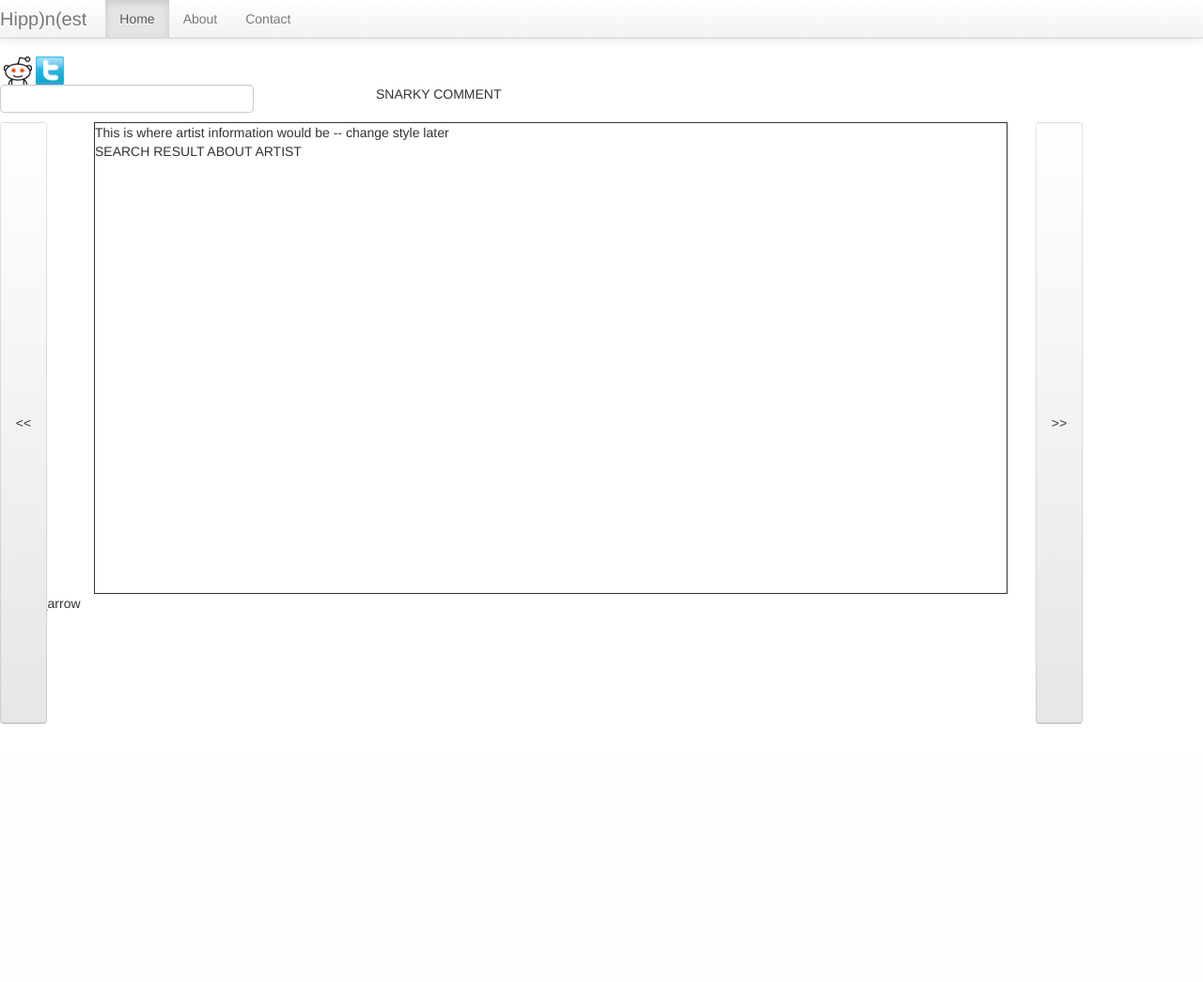
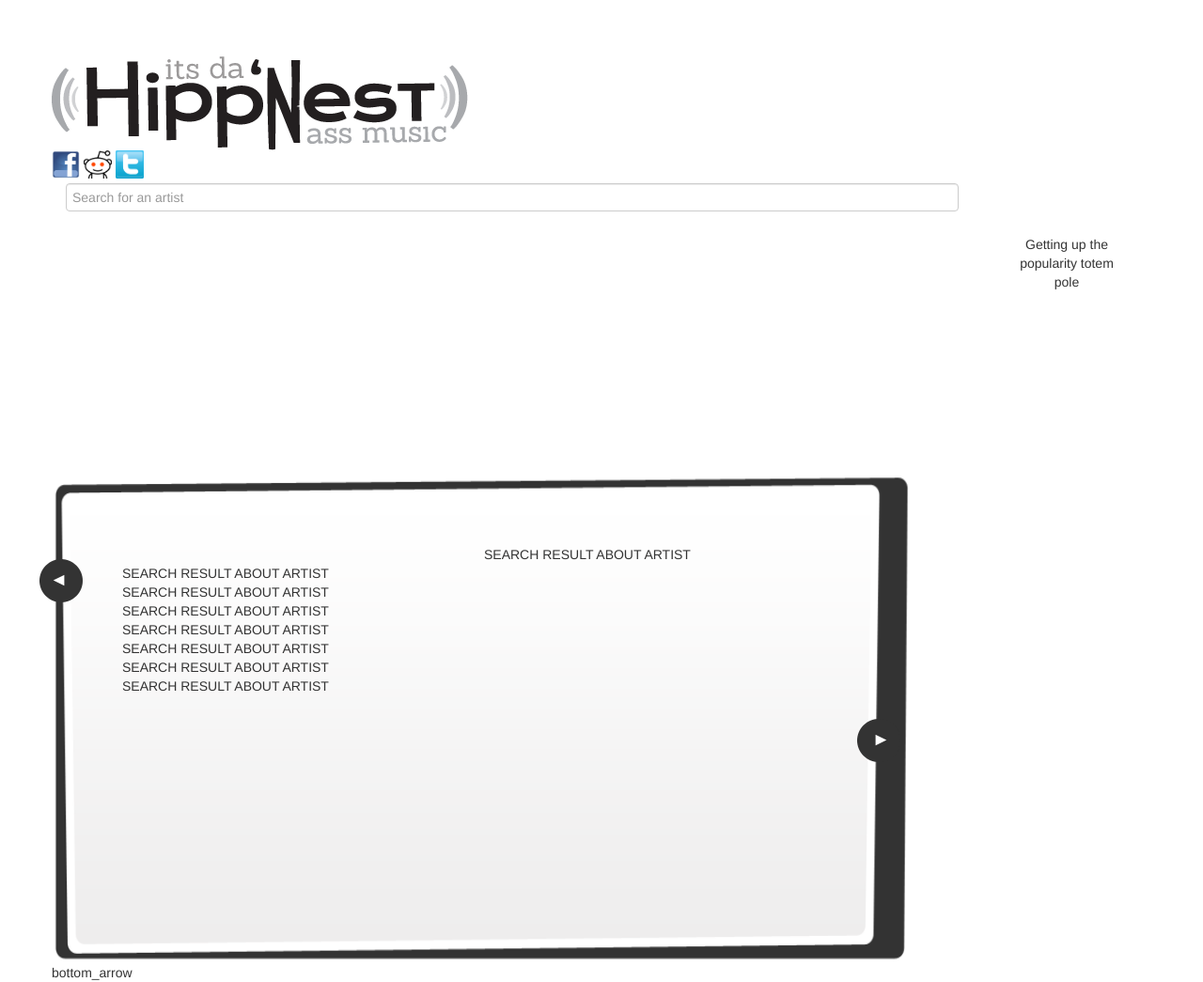
Before and after one commit to amcglathery/turnt-cyril, a Django app: page / in a window 1280 px wide. Shown: the whole page at 94% size. Before the commit the page ends 770 px from the top, so only its background shows below. Run offline with Django 3.2, Linux system fonts and the light colour scheme; parts of the project's set-up code (start-up, migrations or seed data) failed here and were passed over; some libraries are stand-ins or nearby versions.

Commit message:
CSS changes in base.html:

```diff
--- a/hipnest/hipnest/static/css/base.css
+++ b/hipnest/hipnest/static/css/base.css
@@ -1,10 +1,84 @@
-.search_btn{
-    position:fixed;
-    width: 50px;
-    height: 80%;
-    display: block;
+body{
+    width:100%;
+    margin-auto;
 }
 
-.span10{
-    width: 80%;
+#top_bar{
+    margin-top:20px;
 }
+
+#band_searched{
+    width:400px;
+    height:250px;
+    display:inline-block;
+}
+
+#search_bar_container{
+    margin-top:20px;
+    width:300px;
+    padding:10px;
+    display:inline;
+}
+
+#searchbar{
+    width:80%;
+    margin:5px;
+}
+
+
+#snarky_comment{
+    position:relative;
+    display:inline-block;
+    width:120px;
+    height:250px;
+    clear:both;
+    float:right;
+    padding-right:30px;
+    text-align:center;
+}
+
+.search_btn{
+    background:none;
+    border:none;
+    font-color:#FFFFFF;
+    font-weight:bold;
+    font-size: 25px;
+    position:absolute;
+    display: block;
+    z-index: 2;
+    top:250px;
+}
+
+#search_result{
+    background-size:100% 100%;
+    background-repeat: no-repeat;
+    height:450px;
+    width:850px;
+    padding: 35px;
+
+}
+
+#artist_info{
+    margin: 40px;
+}
+
+#left_button_container{
+    position:relative;
+    background-color: none;
+    display: block;
+    width:50%;
+    float:left;
+    text-align:left;
+    left:-55px;
+    top: 50px;
+}
+
+#right_button_container{
+    position:relative;
+    display: block;
+    text-align:right;
+    float:right;
+    clear:both;
+    top: -20px;
+    margin-right:-25px;
+}
--- a/hipnest/hipnest/static/js/suggest.js
+++ b/hipnest/hipnest/static/js/suggest.js
@@ -1,10 +1,30 @@
 /*
  * javascript file for search bar
  */
+
+
+function transform_rating($r){
+    var n = Math.ceil(($r - 0.1) * 10) - 4;
+    console.log($r + " " + n);
+    return n;
+}
+
+
 $(document).ready(function(){
-    var rating = 0.5
+    var comments = new Array();
+    comments[0] = "Really, really, really under the radar";
+    comments[1] = "Starting to get popular";
+    comments[2] = "Getting up the popularity totem pole";
+    comments[3] = "Has a potential to be the next big thing";
+    comments[4] = "Sooner or later, this artist will be everywhere";
+    comments[5] = "We eat, breathe, and sleep this artist's music";
+
+    var rating = 0.7;
+    $('#snarky_comment').html(comments[2])
     $('#left_button').click(function(){
 	rating = rating - 0.1;
+	$('#snarky_comment').html(comments[transform_rating(rating)]);
+
 	$('#artist_info').hide("slide", {direction: "left"}, 1000, function(){
 	    $('#artist_info').html("CHANGED!  " + rating);
 	    $('#artist_info').show("slide", {direction: "right"}, 1000);
@@ -13,6 +33,7 @@ $(document).ready(function(){
 
     $('#right_button').click(function(){
 	 rating = rating + 0.1;
+	$('#snarky_comment').html(comments[transform_rating(rating)]);
 	$('#artist_info').hide("slide", {direction: "right"}, 1000, function(){
 	    $('#artist_info').html("CHANGED!  " + rating);
 	    $('#artist_info').show("slide", {direction: "left"}, 1000);
--- a/hipnest/hipnest/templates/base.html
+++ b/hipnest/hipnest/templates/base.html
@@ -27,31 +27,12 @@
 
 <body>
 
-  <div class="navbar navbar-fixed-top">
-    <div class="navbar-inner">
-      <div class="container-fluid">
-        <a class="btn btn-navbar" data-toggle="collapse" data-target=".nav-collapse">
-        <span class="icon-bar"></span>
-        <span class="icon-bar"></span>
-        <span class="icon-bar"></span>
-        </a>
-        <a class="brand" href="#">Hipp)n(est</a>
-        <div class="nav-collapse">
-          <ul class="nav">
-          {% block nav %}
-          <li class="active"><a href="#">Home</a></li>
-          <li><a href="#about">About</a></li>
-          <li><a href="#contact">Contact</a></li>
-          {% endblock nav %}
-          </ul>
-        </div><!--/.nav-collapse -->
-      </div>
-    </div>
+  <div class="container">
+  {% block content %}
+  <div id= "logo_container">
+    <img src="{{ STATIC_URL }}img/logo_hippNest.png" />
   </div>
-
-  <div class="container-fluid">
-  {% block content %}
-  <div id = "share_bar" class = "row">
+  <div id = "share_bar">
     <a title = "Share on Facebook!"
       href = "http://www.facebook.com/sharer.php?u=www.hippnest.me"
       target = "_blank">
@@ -74,32 +55,40 @@
       </span>
     </a>
     </div>
-    <div id = "top_bar" class = "row">
-      <div id = "search_bar" class="span4">
-	<input type="text" class="span3" id="searchbar" data-provide="typeahead" data-items="4" />
+
+
+  <div id = "search_bar_container">
+    <input type="text" id="searchbar" data-provide="typeahead" placeholder="Search for an artist" />
+  </div>
+
+
+  <div id = "top_bar">
+    <div id = "band_searched">
+
+
+    </div>
+    <div id = "snarky_comment"></div>
+  </div>
+    <div id = "search_result" style="background-image:url('{{ STATIC_URL }}img/box_suggestions.png');">
+      <div id = "left_button_container" class = "search_btn">
+	<img id = "left_button" src="{{ STATIC_URL }}img/button_left.png" />
       </div>
-      <div id = "snarky_comment" class="span8">SNARKY COMMENT</div>
-    </div>
-    <div class = "row">
-      <div class = "span1">
-	<button id = "left_button" class = "btn search_btn"> &lt;&lt; </button>
+      <div id="artist_info">
+	SEARCH RESULT ABOUT ARTIST<br>
+	SEARCH RESULT ABOUT ARTIST<br>
+	SEARCH RESULT ABOUT ARTIST<br>
+	SEARCH RESULT ABOUT ARTIST<br>
+	SEARCH RESULT ABOUT ARTIST<br>
+	SEARCH RESULT ABOUT ARTIST<br>
+	SEARCH RESULT ABOUT ARTIST<br>
+	SEARCH RESULT ABOUT ARTIST<br>
       </div>
-      <div id = "search_result" class = "span10" style = "height:500px; border: 1px solid;">
-	This is where artist information would be -- change style later
-	<div id="artist_info">
-	  SEARCH RESULT ABOUT ARTIST
-	</div>
-      </div>
-      <div class = "span1">
-	<button id = "right_button" class = "btn search_btn"> &gt;&gt; </button>
+      <div id = "right_button_container" class = "search_btn">
+	<img id = "right_button" src="{{ STATIC_URL }}img/button_right.png" />
       </div>
     </div>
-    <div class = "row">
-     <div id = "bottom_arrow" class = "span12">bottom_arrow</div>
-   </div>
-
-
-  {% endblock content %}
+    <div id = "bottom_arrow">bottom_arrow</div>
+    {% endblock content %}
   </div> <!-- /container -->
 
 
@@ -107,7 +96,7 @@
   ================================================== -->
   <!-- Placed at the end of the document so the pages load faster -->
   <script src="{{ STATIC_URL }}js/jquery.js"></script>
-  <script src="{{ STATIC_URL }}js/bootstrap.js"></script>
+  <script src="{{ STATIC_URL }}js/bootstrap.min.js"></script>
   <script src="http://code.jquery.com/ui/1.10.1/jquery-ui.js"></script>
   <script src="{{ STATIC_URL }}js/suggest.js"></script>
 
```
Also changed, not shown: hipnest/hipnest/static/img/box_suggestions.png (added), hipnest/hipnest/static/img/button_left.png (added), hipnest/hipnest/static/img/button_right.png (added), hipnest/hipnest/static/img/logo_hippNest.png (added).
